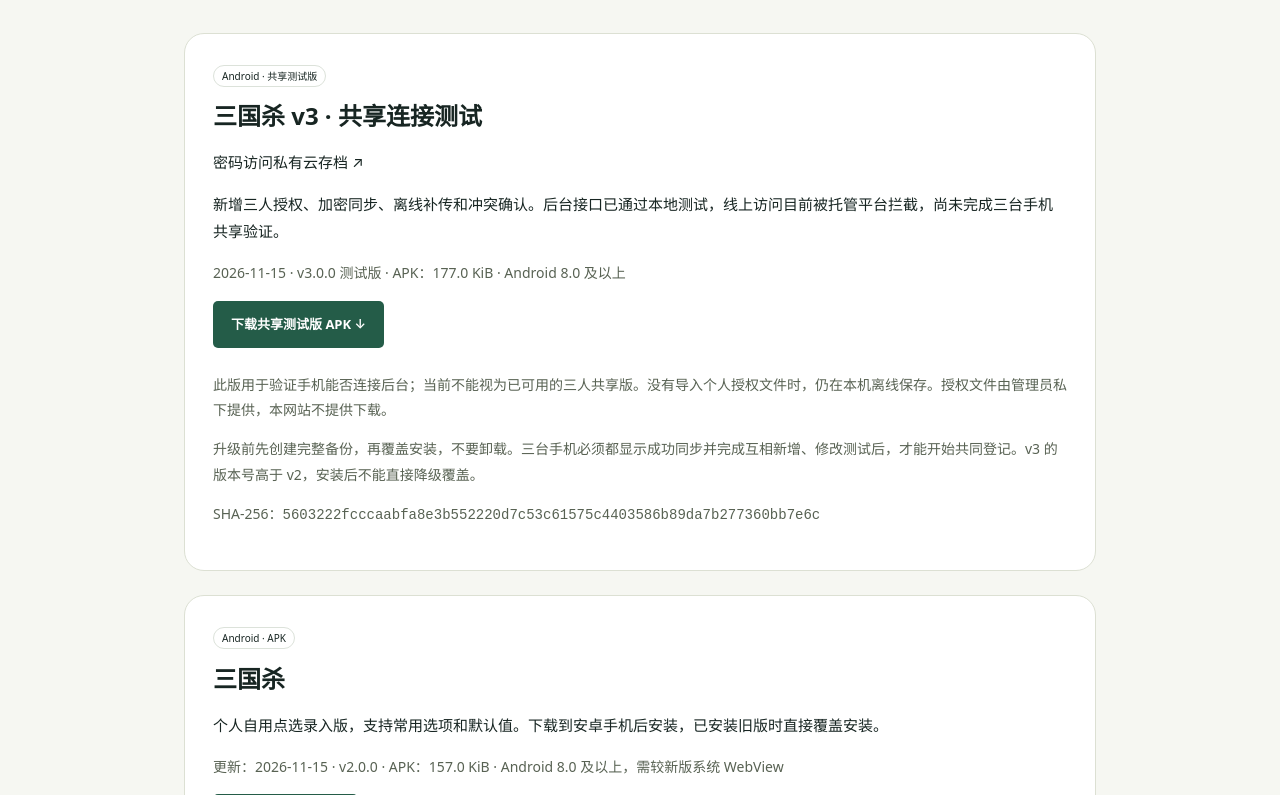
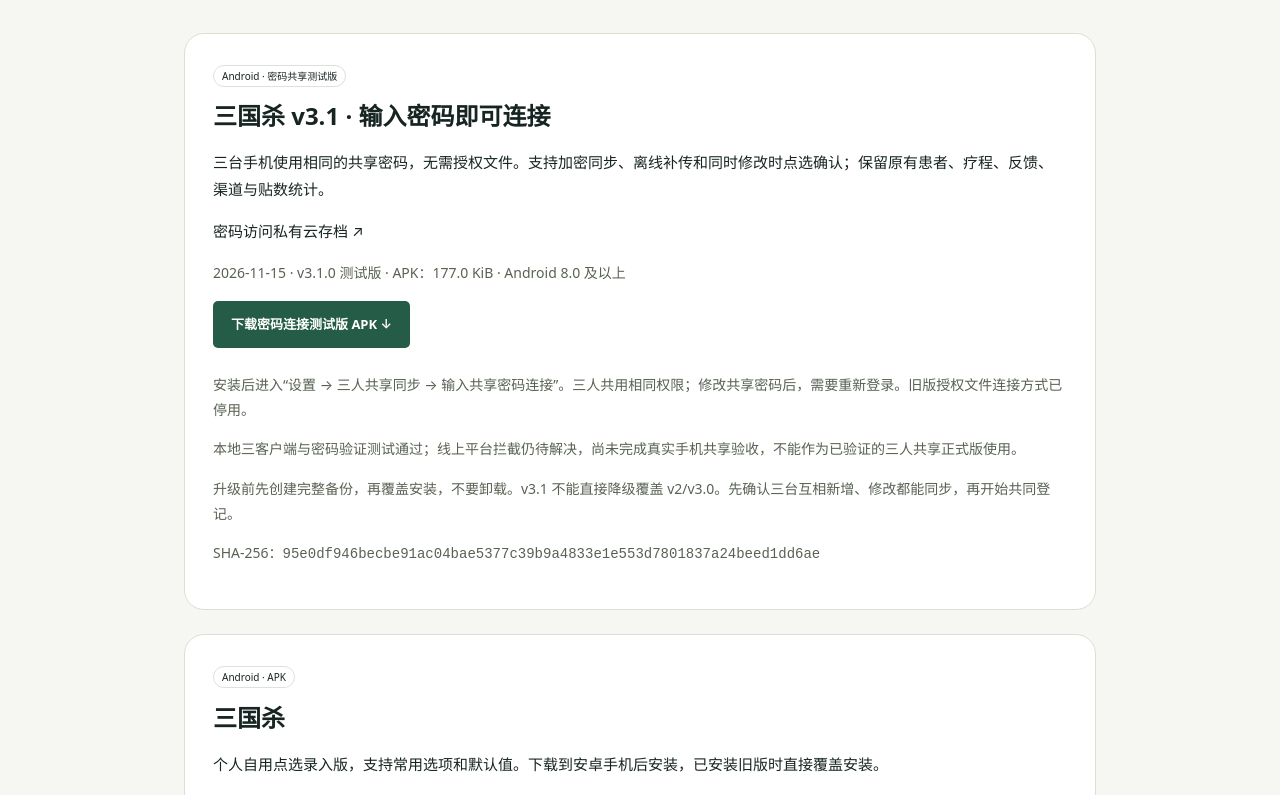
Before and after one commit to zhaoyuhsin/zhaoyuhsin.github.io, a plain HTML site: page downloads/index.html in a window 1280 px wide. Shown: the part 305-1100 px from the top of the page. Drawn offline with Linux system fonts and the light colour scheme.

Commit message:
downloads: publish password-based shared sync test build v3.1

```diff
--- a/downloads/index.html
+++ b/downloads/index.html
@@ -30,16 +30,17 @@
     <h1>随时取用的文件。</h1>
     <p class="downloads-intro">技术笔记、配套文件与自用应用安装包集中保存在这里。在手机或电脑打开本页，即可下载。</p>
     <article class="file-card" id="sanguosha-shared-preview">
-      <span class="small-tag">Android · 共享测试版</span>
-      <h2>三国杀 v3 · 共享连接测试</h2>
+      <span class="small-tag">Android · 密码共享测试版</span>
+      <h2>三国杀 v3.1 · 输入密码即可连接</h2>
+      <p>三台手机使用相同的共享密码，无需授权文件。支持加密同步、离线补传和同时修改时点选确认；保留原有患者、疗程、反馈、渠道与贴数统计。</p>
       <p><a href="https://sanguosha-private-sync.viridbeacon2.chatgpt.site/" rel="noreferrer">密码访问私有云存档 ↗</a></p>
-      <p>新增三人授权、加密同步、离线补传和冲突确认。后台接口已通过本地测试，线上访问目前被托管平台拦截，尚未完成三台手机共享验证。</p>
-      <p class="file-meta">2026-11-15 · v3.0.0 测试版 · APK：177.0 KiB · Android 8.0 及以上</p>
-      <p><a class="button primary" href="files/sanguosha-v3.0.0-preview.apk" download="三国杀-v3.0.0.apk">下载共享测试版 APK ↓</a></p>
+      <p class="file-meta">2026-11-15 · v3.1.0 测试版 · APK：177.0 KiB · Android 8.0 及以上</p>
+      <p><a class="button primary" href="files/sanguosha-v3.1.0-preview.apk" download="三国杀-v3.1.0.apk">下载密码连接测试版 APK ↓</a></p>
       <div class="file-notes">
-        <p>此版用于验证手机能否连接后台；当前不能视为已可用的三人共享版。没有导入个人授权文件时，仍在本机离线保存。授权文件由管理员私下提供，本网站不提供下载。</p>
-        <p>升级前先创建完整备份，再覆盖安装，不要卸载。三台手机必须都显示成功同步并完成互相新增、修改测试后，才能开始共同登记。v3 的版本号高于 v2，安装后不能直接降级覆盖。</p>
-        <p>SHA-256：<code style="overflow-wrap:anywhere">5603222fcccaabfa8e3b552220d7c53c61575c4403586b89da7b277360bb7e6c</code></p>
+        <p>安装后进入“设置 → 三人共享同步 → 输入共享密码连接”。三人共用相同权限；修改共享密码后，需要重新登录。旧版授权文件连接方式已停用。</p>
+        <p>本地三客户端与密码验证测试通过；线上平台拦截仍待解决，尚未完成真实手机共享验收，不能作为已验证的三人共享正式版使用。</p>
+        <p>升级前先创建完整备份，再覆盖安装，不要卸载。v3.1 不能直接降级覆盖 v2/v3.0。先确认三台互相新增、修改都能同步，再开始共同登记。</p>
+        <p>SHA-256：<code style="overflow-wrap:anywhere">95e0df946becbe91ac04bae5377c39b9a4833e1e553d7801837a24beed1dd6ae</code></p>
       </div>
     </article>
     <article class="file-card" id="sanguosha-android">
```
Also changed, not shown: downloads/files/sanguosha-connect.json (added, +1 -0 lines), index.html (+1 -1 lines), 1 other file.
